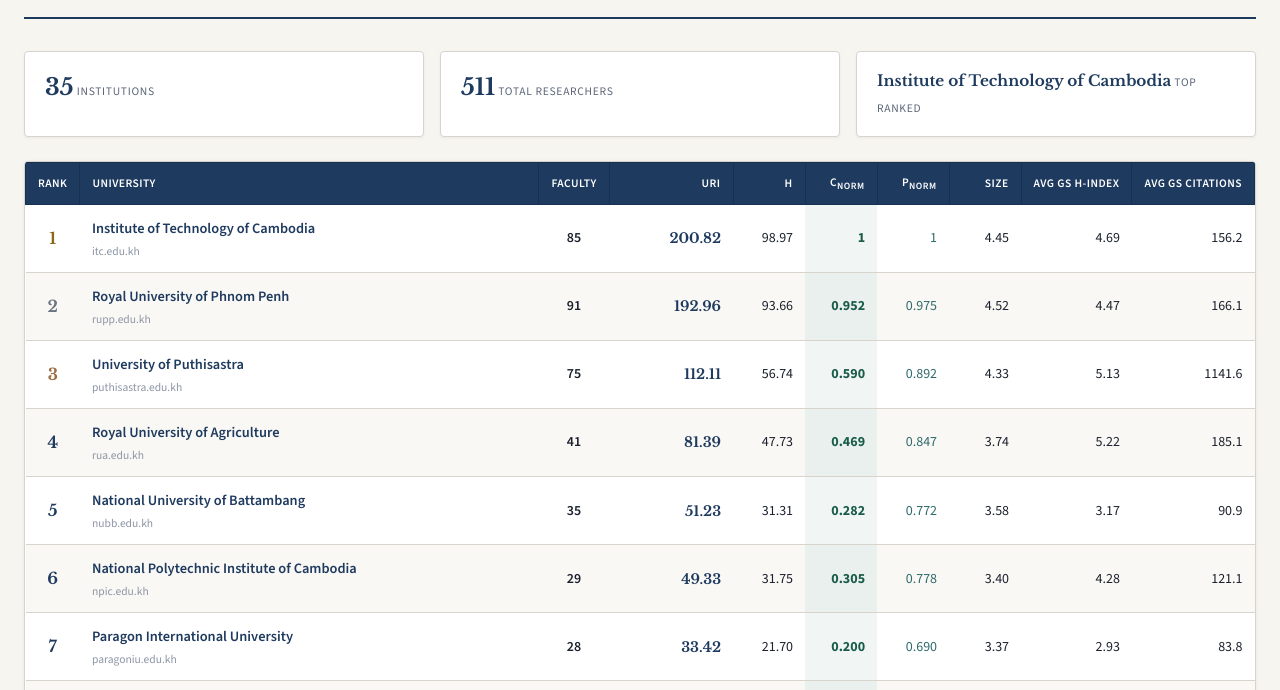
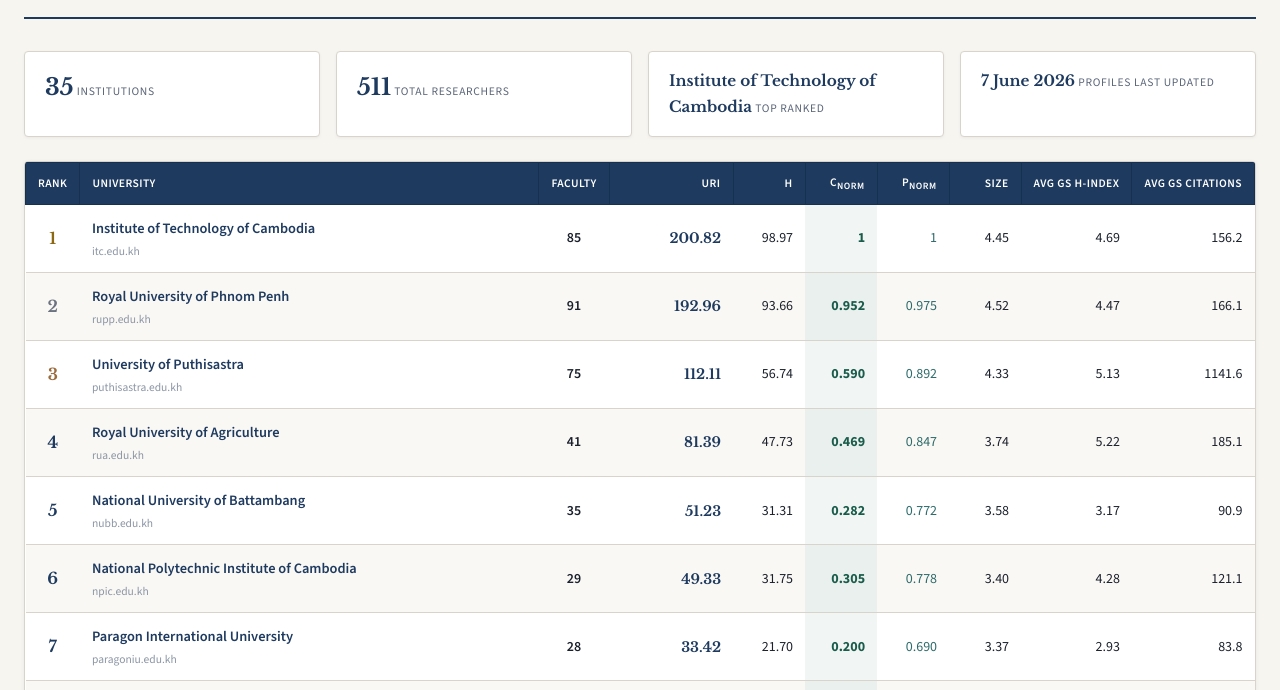
Before and after one commit to icantseesharptoo/camboda-sci-rank, a plain HTML site: page index.html in a window 1280 px wide. Shown: the part 82-772 px from the top of the page. Drawn offline with nearby package versions, Linux system fonts and the light colour scheme.

Commit message:
add: last update date to web page

```diff
--- a/index.html
+++ b/index.html
@@ -85,7 +85,7 @@
 
         .stats-grid {
             display: grid;
-            grid-template-columns: repeat(3, 1fr);
+            grid-template-columns: repeat(4, 1fr);
             gap: 1rem;
         }
 
@@ -600,6 +600,10 @@
                     <span class="stat-val" id="stat-top-univ" style="font-size: 0.95rem; line-height: 1.3; padding-top: 0.2rem;">-</span>
                     <span class="stat-lbl">Top Ranked</span>
                 </div>
+                <div class="stat-card">
+                    <span class="stat-val" style="font-size: 0.95rem;">7 June 2026</span>
+                    <span class="stat-lbl">Profiles Last Updated</span>
+                </div>
             </div>
 
             <div class="card rankings-card">
```
